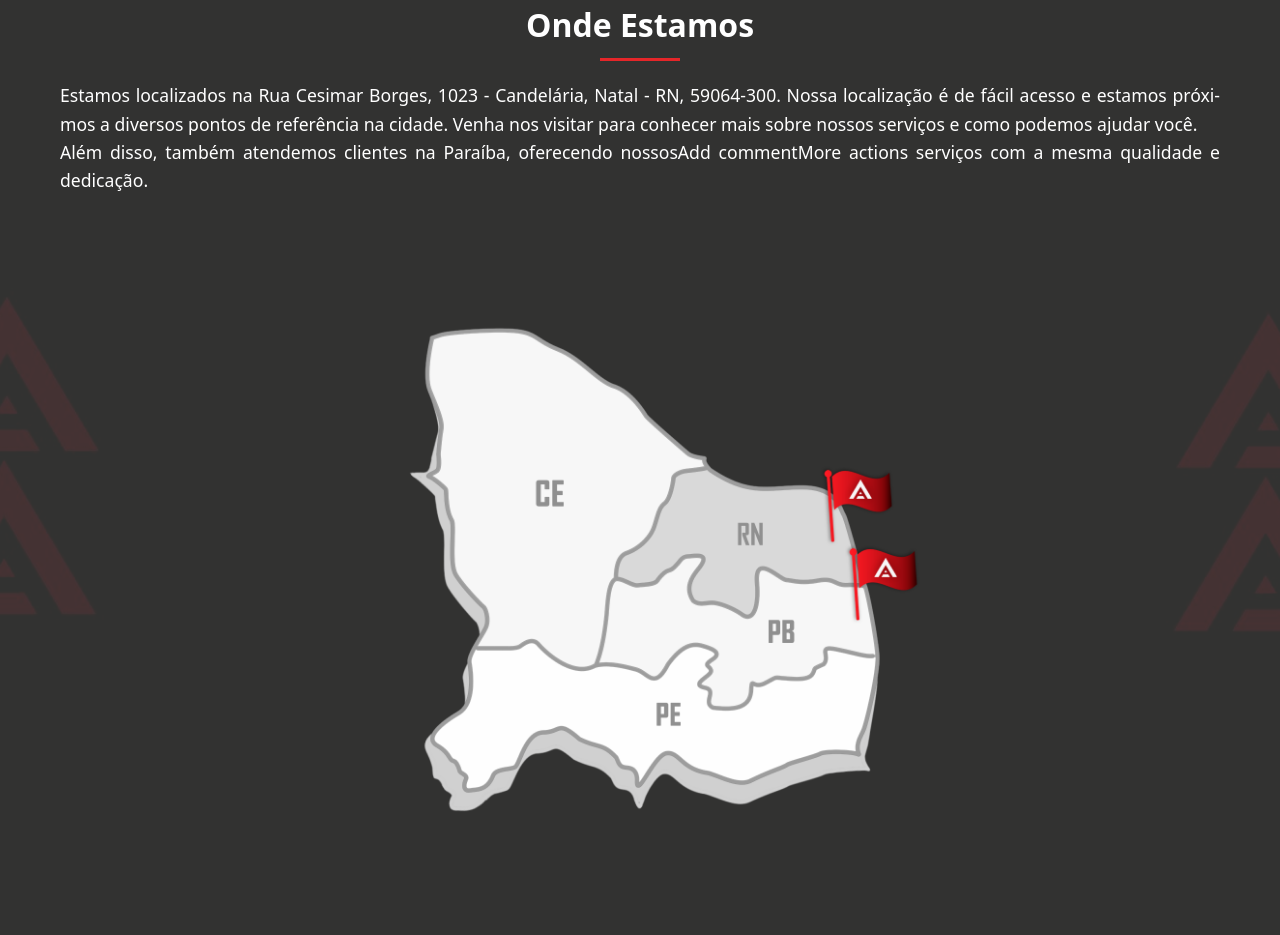
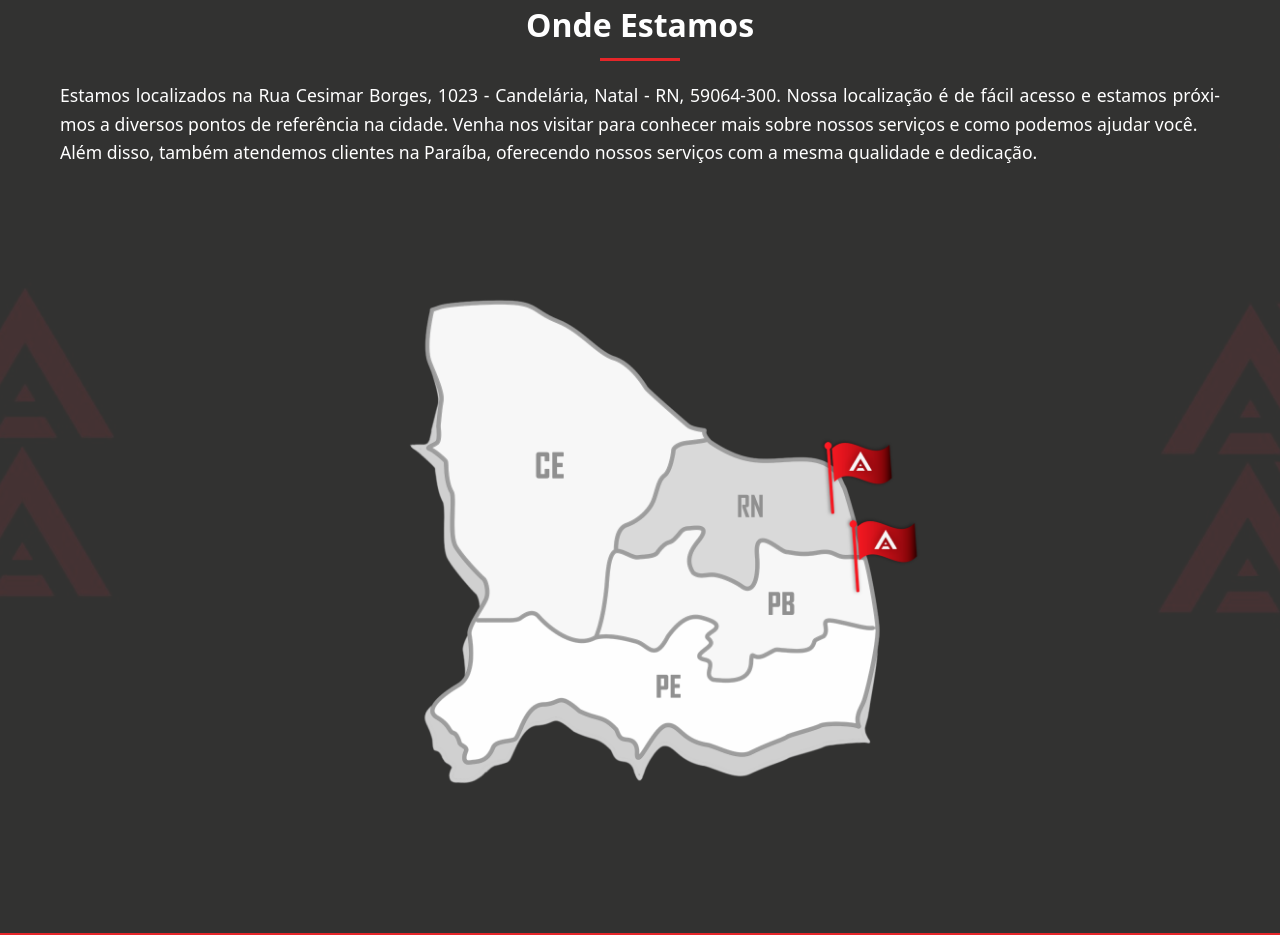
Before and after one commit to luccaszzzz/atuar-engenharia, a plain HTML site: page index.html in a window 1280 px wide. Shown: the part 2784-3719 px from the top of the page. Drawn offline with nearby package versions, Linux system fonts and the light colour scheme.

Commit message:
remove texto residual em 'Onde Estamos'

```diff
--- a/index.html
+++ b/index.html
@@ -1,4 +1,4 @@
-<!DOCTYPE html>
+<!doctype html>
 <html lang="pt-br">
   <head>
     <!-- Configurações básicas do documento -->
@@ -298,9 +298,8 @@
             ajudar você.
           </p>
           <p>
-            Além disso, também atendemos clientes na Paraíba, oferecendo
-            nossosAdd commentMore actions serviços com a mesma qualidade e
-            dedicação.
+            Além disso, também atendemos clientes na Paraíba, oferecendo nossos
+            serviços com a mesma qualidade e dedicação.
           </p>
           <div class="map-container">
             <img
```
